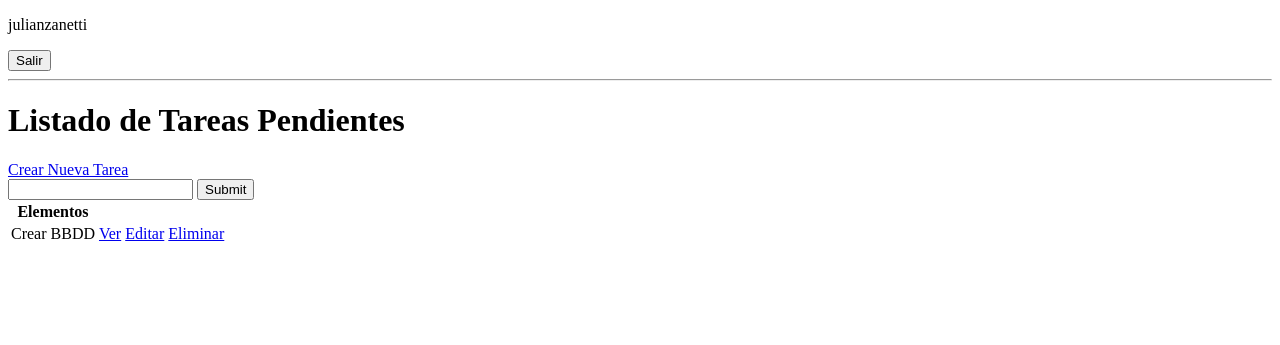
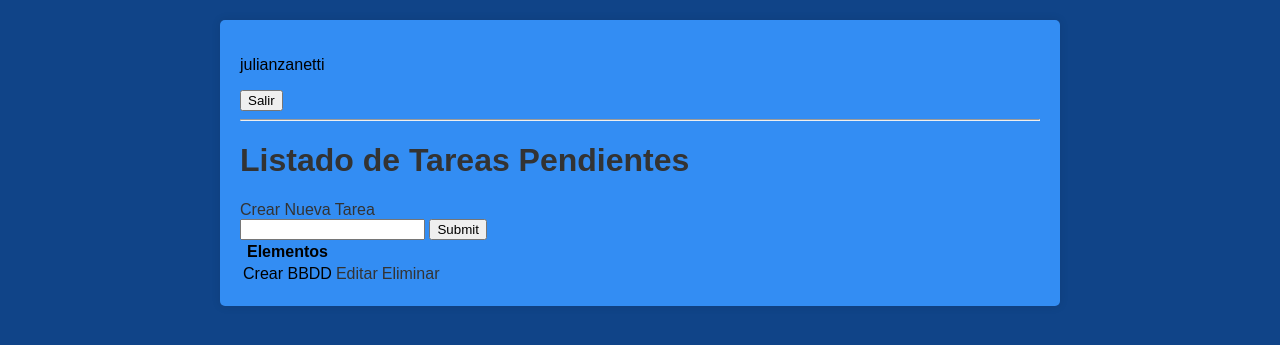
Before and after one commit to julianzanetti/Python-16-dias, a Django app: page / in a window 1280 px wide. Shown: the top 345 px of the page. Run offline with Django 5.2, Linux system fonts and the light colour scheme; a user stored in the database is signed in; data comes from the database, SQL or seed files in the repository.

Commit message:
Add files via upload

```diff
--- a/Proyecto16 - Aplicacion Web de Tares Pendientes/base/templates/base/login.html
+++ b/Proyecto16 - Aplicacion Web de Tares Pendientes/base/templates/base/login.html
@@ -5,6 +5,8 @@
     <title>Title</title>
 </head>
 <body>
+    {% extends 'base/principal.html' %}
+    {% block content %}
     <h1>Ingresar</h1>
     <form method="post" action="">
         {% csrf_token %}
@@ -12,5 +14,6 @@
         <input type="submit" value="Ingresar">
     </form>
     <p>No tienes una cuenta? <a href="{% url 'registro' %}">Registrate</a></p>
+    {% endblock content %}
 </body>
 </html>
--- /dev/null
+++ b/Proyecto16 - Aplicacion Web de Tares Pendientes/base/templates/base/principal.html
@@ -0,0 +1,40 @@
+<!DOCTYPE html>
+<html lang="es">
+<head>
+    <meta charset="UTF-8">
+    <title>Lista de Pendientes</title>
+    <style>
+        body {
+            font-family: Arial, sans-serif;
+            background-color: #104488;
+            margin: 0;
+            padding: 20px;
+        }
+        .container {
+            max-width: 800px;
+            margin: auto;
+            background: rgb(51, 141, 243);
+            padding: 20px;
+            border-radius: 5px;
+            box-shadow: 0 0 10px rgba(0,0,0,0.1);
+        }
+        h1 {
+            color: #333;
+        }
+        a {
+            color: #333;
+            text-decoration: none;
+        }
+        a:hover {
+            text-decoration: underline;
+        }
+    </style>
+</head>
+<body>
+    <div class="container">
+        {% block content %}
+
+        {% endblock content %}
+    </div>
+</body>
+</html>
--- a/Proyecto16 - Aplicacion Web de Tares Pendientes/base/templates/base/registro.html
+++ b/Proyecto16 - Aplicacion Web de Tares Pendientes/base/templates/base/registro.html
@@ -5,6 +5,8 @@
     <title>Registro de Usuario</title>
 </head>
 <body>
+    {% extends 'base/principal.html' %}
+    {% block content %}
     <h1>Registrarse</h1>
     <form method="post">
         {% csrf_token %}
@@ -12,5 +14,6 @@
         <input type="submit" value="Registrar">
     </form>
     <p>Ya tienes una cuenta?<a href="{% url 'login' %}">Ingresa</a></p>
+    {% endblock content %}
 </body>
 </html>
--- a/Proyecto16 - Aplicacion Web de Tares Pendientes/base/templates/base/tarea_confirm_delete.html
+++ b/Proyecto16 - Aplicacion Web de Tares Pendientes/base/templates/base/tarea_confirm_delete.html
@@ -5,6 +5,8 @@
     <title>Title</title>
 </head>
 <body>
+    {% extends 'base/principal.html' %}
+    {% block content %}
     <a href="{% url 'pendientes' %}">Volver</a>
     <form method="post" action="">
         {% csrf_token %}
@@ -12,5 +14,6 @@
         <p>Vas a eliminar esta Tarea: {{ tarea }}</p>
         <input type="submit" value="Eliminar">
     </form>
+    {% endblock content %}
 </body>
 </html>
--- a/Proyecto16 - Aplicacion Web de Tares Pendientes/base/templates/base/tarea_form.html
+++ b/Proyecto16 - Aplicacion Web de Tares Pendientes/base/templates/base/tarea_form.html
@@ -5,6 +5,8 @@
     <title>Formulario de Tareas</title>
 </head>
 <body>
+    {% extends 'base/principal.html' %}
+    {% block content %}
     <h1>Formulario de Tareas</h1>
     <a href="{% url 'pendientes' %}">Volver</a>
     <form method="post" action="">
@@ -12,5 +14,6 @@
         {{ form.as_p }}
         <input type="submit" value="Enviar">
     </form>
+    {% endblock content %}
 </body>
 </html>
--- a/Proyecto16 - Aplicacion Web de Tares Pendientes/base/templates/base/tarea_list.html
+++ b/Proyecto16 - Aplicacion Web de Tares Pendientes/base/templates/base/tarea_list.html
@@ -5,6 +5,8 @@
     <title>Listado de Tareas</title>
 </head>
 <body>
+    {% extends 'base/principal.html' %}
+    {% block content %}
     {% if request.user.is_authenticated %}
         <p>{{request.user}}</p>
         <form method="post" action="{% url 'logout' %}">
@@ -34,7 +36,6 @@
 
         <tr>
             <td>{{tarea.titulo}}</td>
-            <td><a href="{% url 'detalle-tarea' tarea.id %}">Ver</a></td>
             <td><a href="{% url 'editar-tarea' tarea.id %}">Editar</a></td>
             <td><a href="{% url 'eliminar-tarea' tarea.id %}">Eliminar</a></td>
         </tr>
@@ -42,5 +43,6 @@
             <h3>No hay elementos en esta Lista</h3>
         {% endfor %}
     </table>
+    {% endblock content %}
 </body>
 </html>
```
